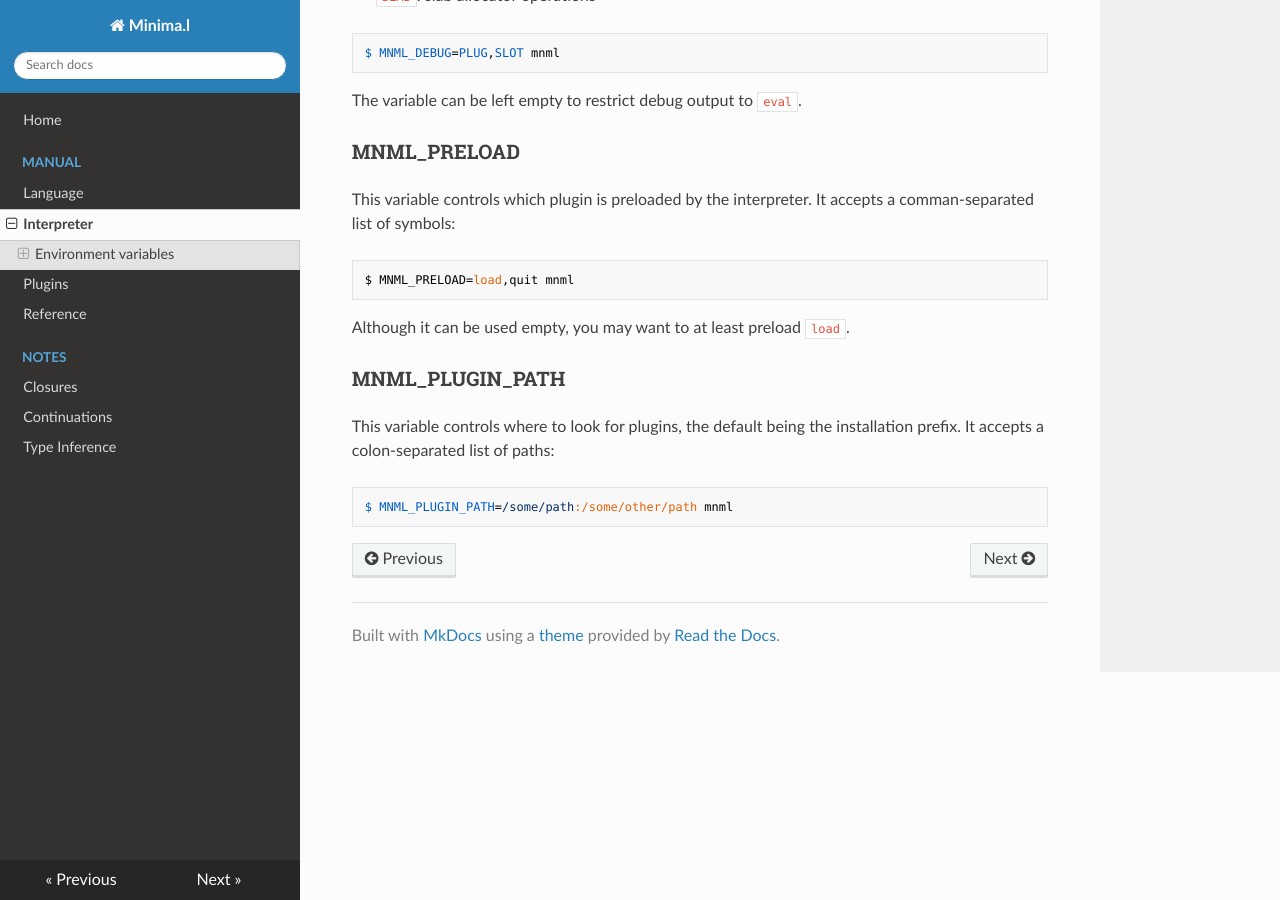
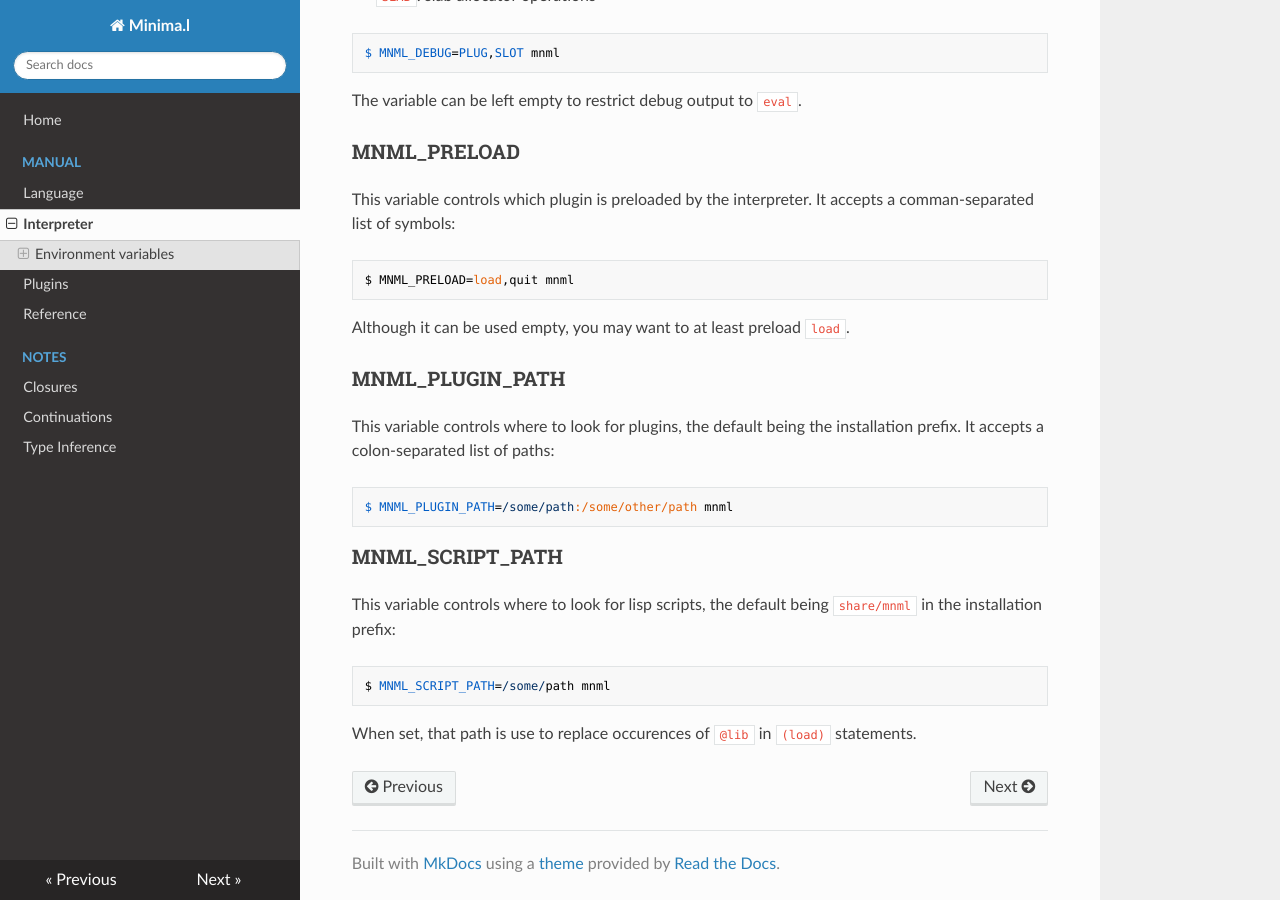
Before and after one commit to xguerin/minima.l, an MkDocs documentation site: the page built from docs/manual/Interpreter.md, in a window 1280 px wide and 900 px high, scrolled down 932 px. Built offline with MkDocs 1.6.1, drawn with Linux system fonts in a browser that asks for light colours; nearby versions of some CDN libraries.

Commit message:
Add support to override @lib with MNML_SCRIPT_PATH

````diff
--- a/docs/manual/Interpreter.md
+++ b/docs/manual/Interpreter.md
@@ -55,3 +55,12 @@ installation prefix. It accepts a colon-separated list of paths:
 ```
 $ MNML_PLUGIN_PATH=/some/path:/some/other/path mnml
 ```
+### MNML_SCRIPT_PATH
+
+This variable controls where to look for lisp scripts, the default being
+`share/mnml` in the installation prefix:
+```
+$ MNML_SCRIPT_PATH=/some/path mnml
+```
+When set, that path is use to replace occurences of `@lib` in `(load)`
+statements.
````
Also changed, not shown: 1 other file.
